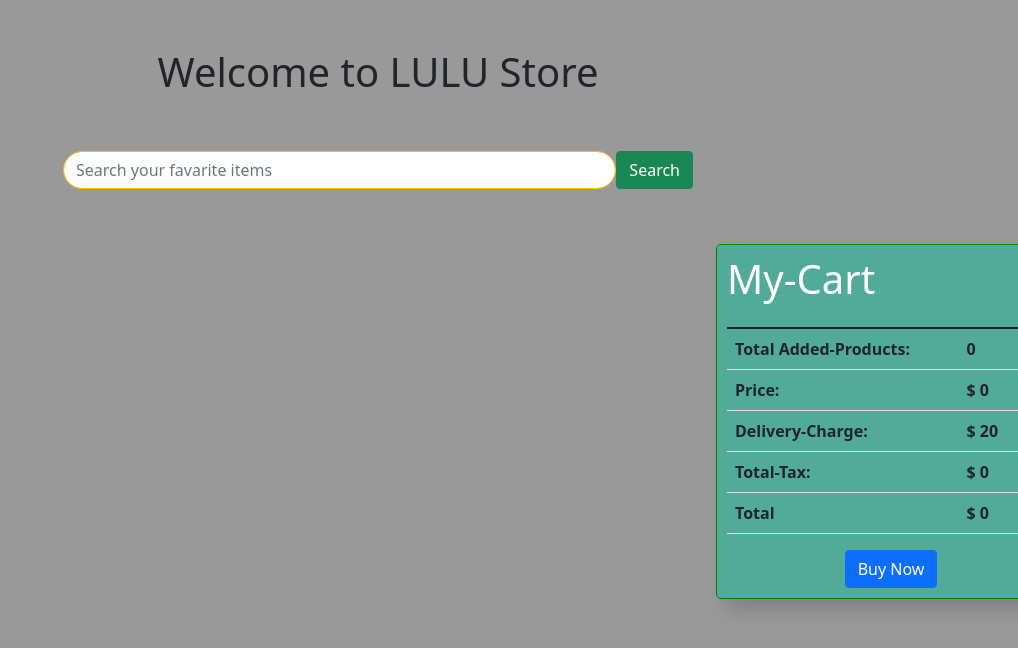
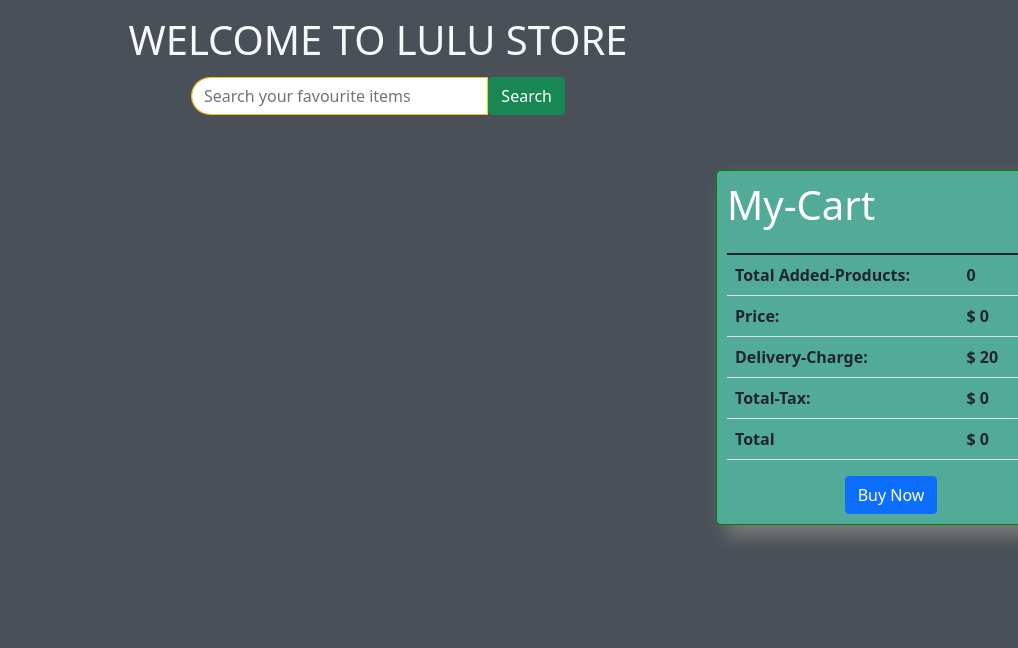
Before and after one commit to MdMeherajHossen1/Lulu-Fashion-Store, a plain HTML site: page index.html in a window 1280 px wide. Shown: the top 648 px of the page, without its empty margins (262-1280 px from the left). Drawn offline with nearby package versions, Linux system fonts and the light colour scheme; no server answers.

Commit message:
fully completed

```diff
--- a/css/style.css
+++ b/css/style.css
@@ -1,13 +1,15 @@
+/* utilities */
 body {
   overflow-x: hidden;
   font-family: "Montserrat", sans-serif;
- background-color : #999999 !important;
+ background-color : #495057!important;
   box-sizing: border-box;
 }
+/* search box style */
 .search-field {
   border: none;
-  width: 50%;
-  margin: 50px auto;
+  width: 30%;
+  margin: 0px auto 50px auto  ;
   padding: 5px;
   outline: none;
 }
@@ -21,6 +23,8 @@ body {
   border-radius: 25px;
   margin-left: 20px;
 }
+
+/* all products style */
 #all-products {
   display: grid;
   grid-template-columns: repeat(3, 1fr);
@@ -33,7 +37,7 @@ body {
   justify-content: center;
 }
 .single-product {
-  background-color: beige;
+  background-color:  beige;
   height: 420px;
   position: relative;
   border-radius: 10px;
@@ -48,10 +52,16 @@ body {
 }
 .single-product:hover {
   transition: 0.6s;
-  box-shadow: 4px 4px 7px wheat;
+  box-shadow: 4px 4px 7px gray;
   border-radius: 10px;
-  border: 1px solid blue;
+  border: 3px solid blue;
 }
+.product-image {
+  width: 150px;
+  height: 150px;
+}
+
+/* icon style */
 .fa-star{
   color: gold;
   font-size: 1.5rem;
@@ -60,6 +70,7 @@ body {
   color:black;
   font-size: 1.5rem;
 }
+/* single product style */
 .details{
   width: 50%;
   background-color: bisque;
@@ -69,17 +80,8 @@ body {
   border-radius: 10px;
   padding: 10px;
 }
-/* .product{
-  background-color:#fff;
-  border: 1px solid yellow;
 
-  margin: 5px;
-  border-radius: 8px;
-} */
-.product-image {
-  width: 150px;
-  height: 150px;
-}
+/* cart style */
 .cart {
   width: 350px;
   border: 1px solid green;
@@ -95,6 +97,8 @@ body {
 .cart-main {
   padding-right: 30px;
 }
+
+/* medial quary for mobile and tab */
 @media only screen and (max-width: 768px) {
   #all-products {
     display: grid;
--- a/index.html
+++ b/index.html
@@ -20,13 +20,15 @@
 </head>
 
 <body>
+  <!-- heading -->
   <header>
-    <h1 class="text-dark text-center mt-5">Welcome to LULU Store </h1>
+    <h1 class="text-light text-center mt-3">WELCOME TO LULU STORE </h1>
   </header>
   <main class="main">
+    <!-- search box -->
     <div class="search-field">
       <form class="d-flex">
-        <input class="form-control rounded-pill border-1 border-warning" type="search" placeholder="Search your favarite items   " aria-label="Search">
+        <input class="form-control rounded-pill rounded-end border-1 border-warning" type="search" placeholder="Search your favourite items   " aria-label="Search">
         <button class="btn btn-success search-btn" type="submit" onclick="loadProducts()">Search</button>
       </form>
     </div>
@@ -44,6 +46,7 @@
 
         </div>
       </div>
+      <!-- chart starts from here -->
       <div class="col-md-3 col-lg-3 col-sm-5 cart-main">
         <div class="cart" id="my-cart">
           <table class="table">
```
Also changed, not shown: js/app.js (+5 -2 lines).
